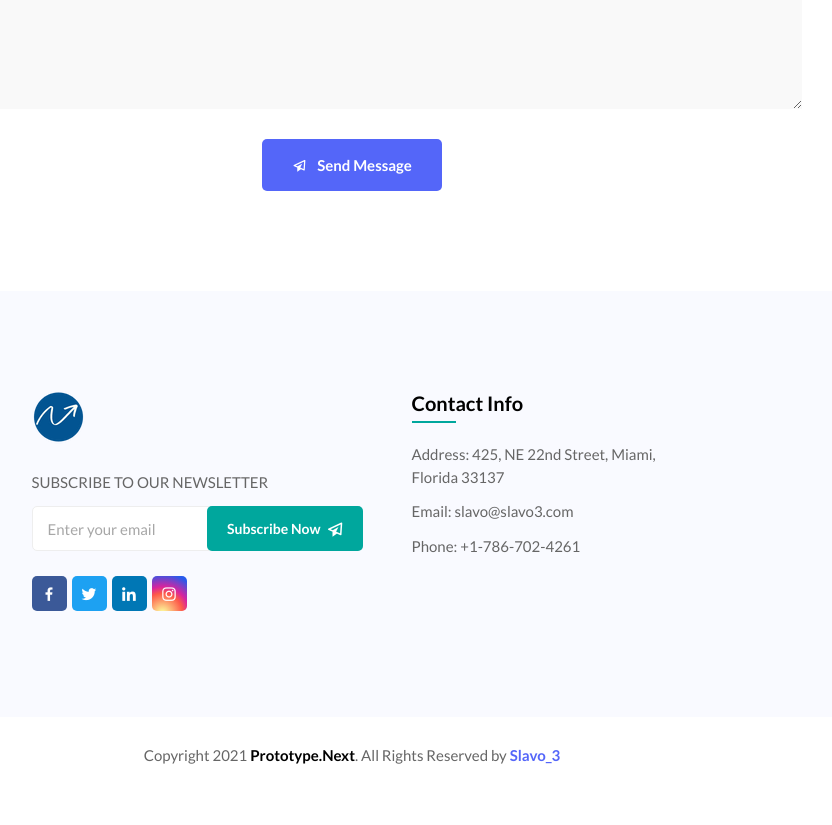
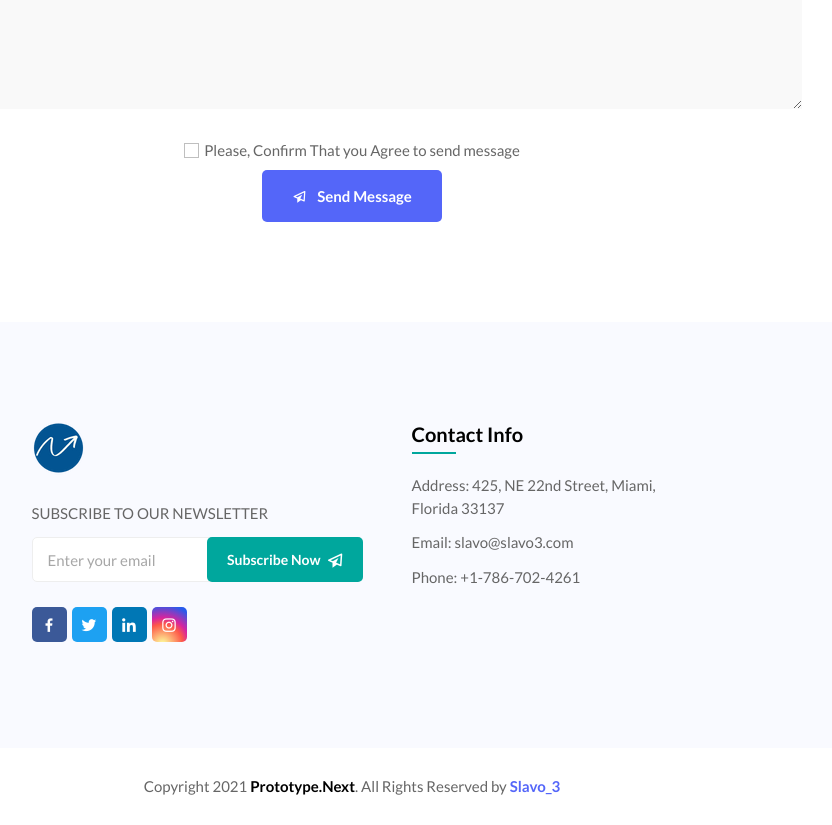
Before and after one commit to slavo3dev/prototype-next-web, a Next.js app: page /contact in a window 1280 px wide. Shown: the part 1520-2345 px from the top of the page, without its empty margins (288-1120 px from the left). Before the commit the page ends 2314 px from the top, so only its background shows below. Built offline with nearby package versions, Linux system fonts and the light colour scheme.

Commit message:
fixing contact form

```diff
--- a/lib/storeData.ts
+++ b/lib/storeData.ts
@@ -6,7 +6,7 @@ export const storeData = async (data) => {
       headers: {
         "Content-Type": "application/json",
       },
-    });
+    } );
     return response;
   } catch (error) {
     throw new Error(data.message || "Something went wrong!!");
--- a/pages/api/contact.js
+++ b/pages/api/contact.ts
@@ -1,18 +1,18 @@
 import { MongoClient } from "mongodb";
 
 export default async (req, res) => {
-  const { subject, department, name, email, message } = req.body;
+  const { subject, phone_number, name, email, message } = req.body;
 
   const uri = `mongodb+srv://${process.env.mongodb_username}:${process.env.mongodb_password}@${process.env.mongodb_contact_cluster}.wbdvr.mongodb.net/${process.env.mongodb_database}?retryWrites=true&w=majority`;
 
   if (req.method === "POST") {
     if (
-      (!email || !email.includes("@") || !name || name.trim() === "",
+      (!email || !email.includes("@") || !name || name.trim() === "" || !phone_number|| phone_number.trim() === "",
       !subject ||
         subject.trim() === "" ||
         !message ||
         message.trim() === "" ||
-        !department)
+        !phone_number)
     ) {
       res.status(422).json({ message: "Invalid Input" });
       return;
@@ -20,9 +20,8 @@ export default async (req, res) => {
   }
 
   // Store to DB
-  const storeMessage = {
-    email,
-    department,
+    const storeMessage: any = {
+    phone_number,
     subject,
     name,
     email,
--- a/pages/contact.tsx
+++ b/pages/contact.tsx
@@ -1,7 +1,7 @@
 import { useState, useEffect } from "react";
 import { PageBanner, Notification } from '../components';
 import { notificationStatus, storeData } from "lib";
-
+import Form from 'react-bootstrap/Form';
 
 interface NotificationSatus
 {
@@ -13,7 +13,9 @@ interface NotificationSatus
 const Contact = () =>
 {
 
-  const [payload, setPayload ] = useState( {} );
+    const [ payload, setPayload ] = useState( {
+      terms: "no"
+  } );
   const [reqStatus, setReqStatus] = useState('');
   const [reqError, setReqError] = useState();
 
@@ -43,9 +45,10 @@ const Contact = () =>
     }
   };
 
-    let notification: NotificationSatus = notificationStatus(reqStatus);
+  let notification: NotificationSatus = notificationStatus(reqStatus);
 
 
+  console.log("Payload: ", payload)
   return (
     <>
       <PageBanner
@@ -207,7 +210,10 @@ const Contact = () =>
                   </div>
                 </div>
                 <div className='col-lg-12 col-md-12 col-sm-12'>
-                                  <button type='submit' className='default-btn' onClick={ ( e ) => { sendPayload( e, payload ); } }>
+                <Form.Check value={payload.terms} type="checkbox" id="custom-switch" label="Please, Confirm That you Agree to send message" onChange={(e) => setPayload((prevState) => ({ ...prevState, terms: payload.terms === "no" ? 'accept' : "no"})) } />
+                </div>
+                <div className='col-lg-12 col-md-12 col-sm-12'>
+                    <button type='submit' className='default-btn' onClick={(e) => { payload.terms === "accept" ? sendPayload(e, payload) : alert("Please, Mark Accept Terms Box!!") }}>
                   <i className='bx bx-paper-plane'></i> Send Message
                   </button>
                   <div id='msgSubmit' className='h3 text-center hidden'></div>
```
Also changed, not shown: lib/notificationStatus.ts (+0 -7 lines).
